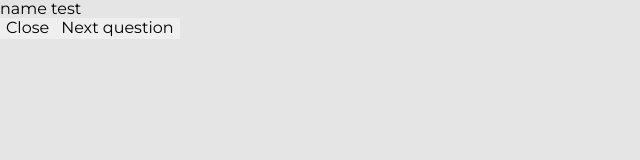
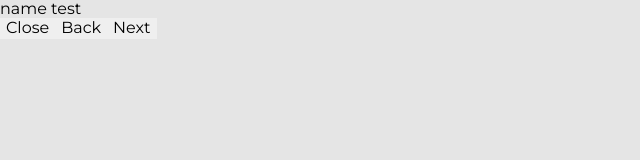
Before and after one commit to Tasha1003Natasha/team-project-front-end, a React (Create React App) app: page /test in a window 1280 px wide. Shown: the top 160 px of the page, without its empty margins (0-640 px from the left). Built offline with nearby package versions, Linux system fonts and the light colour scheme.

Commit message:
update testPage

```diff
--- a/src/Pages/TestPage/TestPage.jsx
+++ b/src/Pages/TestPage/TestPage.jsx
@@ -11,7 +11,6 @@ const TestPage = () => {
         <p>name test</p>
         <button type="button">Close</button>
         <TestForm />
-        <button type="button">Next question</button>
       </div>
       {/* )} */}
     </>
--- a/src/components/TestCard/TestCard.jsx
+++ b/src/components/TestCard/TestCard.jsx
@@ -1,5 +1,15 @@
-const TestCard = ({ item, id }) => {
-  const { question, answers, type, _id } = item;
+import { useEffect, useState } from 'react';
+
+import { useSelector } from 'react-redux';
+import { getTechTest, getTheoryTest } from '../../redux/tests/test-selector';
+
+const TestCard = ({ index = 0 }) => {
+  let currentIndex = Number(index);
+  console.log(index);
+  const testTech = useSelector(getTechTest);
+  const testTheory = useSelector(getTheoryTest);
+
+  // const { question, answers, type, _id } = item;
 
   const radioButton = document.getElementsByName('r1');
   // console.log(radioButton);
@@ -12,13 +22,14 @@ const TestCard = ({ item, id }) => {
       console.log(ansver);
     }
   };
+  console.log(currentIndex);
 
   return (
     <>
-      {item && (
-        <div key={id}>
-          <p>{question}</p>
-          {answers.map((answer, ind) => {
+      {testTech[currentIndex] && (
+        <div>
+          <p>{testTech[currentIndex].question}</p>
+          {testTech[currentIndex].answers.map((answer, ind) => {
             return (
               <>
                 <input
@@ -32,9 +43,32 @@ const TestCard = ({ item, id }) => {
               </>
             );
           })}
-          <button type="submit" onSubmit={checkAnswer}>
+          {/* <button type="submit" onSubmit={checkAnswer}>
             Next
-          </button>
+          </button> */}
+        </div>
+      )}
+
+      {testTheory[currentIndex] && (
+        <div>
+          <p>{testTheory[currentIndex].question}</p>
+          {testTheory[currentIndex].answers.map((answer, ind) => {
+            return (
+              <>
+                <input
+                  name="r1"
+                  type="radio"
+                  value={answer}
+                  id={ind}
+                  key={ind}
+                />
+                {answer}
+              </>
+            );
+          })}
+          {/* <button type="submit" onSubmit={checkAnswer}>
+            Next
+          </button> */}
         </div>
       )}
     </>
--- a/src/components/TestForm/TestForm.jsx
+++ b/src/components/TestForm/TestForm.jsx
@@ -1,36 +1,49 @@
-import { useEffect, useState } from 'react';
+import { useState } from 'react';
 
-import { useSelector } from 'react-redux';
-import { getTechTest, getTheoryTest } from '../../redux/tests/test-selector';
+// import { useSelector } from 'react-redux';
+// import { getTechTest, getTheoryTest } from '../../redux/tests/test-selector';
 import TestCard from '../TestCard/TestCard';
+// import { useEffect, useState } from 'react';
+// const backBTn = document.querySelector('.backBTn');
+// const nextBTn = document.querySelector('.nextBTn');
+// backBTn.addEventListener('onClick', currentQuestionIndexBack);
+// nextBTn.addEventListener('onClick', currentQuestionIndexNext);
+export const TestForm = () => {
+  const [index, setIndex] = useState('0');
 
-export const TestForm = () => {
-  const testTech = useSelector(getTechTest);
-  const testTheory = useSelector(getTheoryTest);
+  // const testTech = useSelector(getTechTest);
+  // const testTheory = useSelector(getTheoryTest);
+
+  const currentQuestionIndexBack = evt => {
+    const backIndex = Number(index) - 1;
+    if (backIndex > 0 && backIndex <= 12) {
+      setIndex(backIndex);
+    }
+    if (backIndex < 0) {
+      setIndex(0);
+    }
+  };
+
+  const currentQuestionIndexNext = evt => {
+    const NextIndex = Number(index) + 1;
+    if (NextIndex > 0 && NextIndex <= 12) {
+      setIndex(NextIndex);
+    }
+    if (NextIndex < 0) {
+      setIndex(0);
+    }
+  };
+  console.log(index);
 
   return (
     <>
-      {testTech.length
-        ? testTech.map((item, i) => {
-            return (
-              <TestCard
-                id={i}
-                key={i}
-                item={item}
-                // handelClickNext={handelClickNext}
-              />
-            );
-          })
-        : testTheory.map((item, i) => {
-            return (
-              <TestCard
-                id={i}
-                key={i}
-                item={item}
-                // handelClickNext={handelClickNext}
-              />
-            );
-          })}
+      <TestCard index={index} />
+      <button type="button" onClick={currentQuestionIndexBack}>
+        Back
+      </button>
+      <button type="button" onClick={currentQuestionIndexNext}>
+        Next
+      </button>
     </>
   );
 };
```
